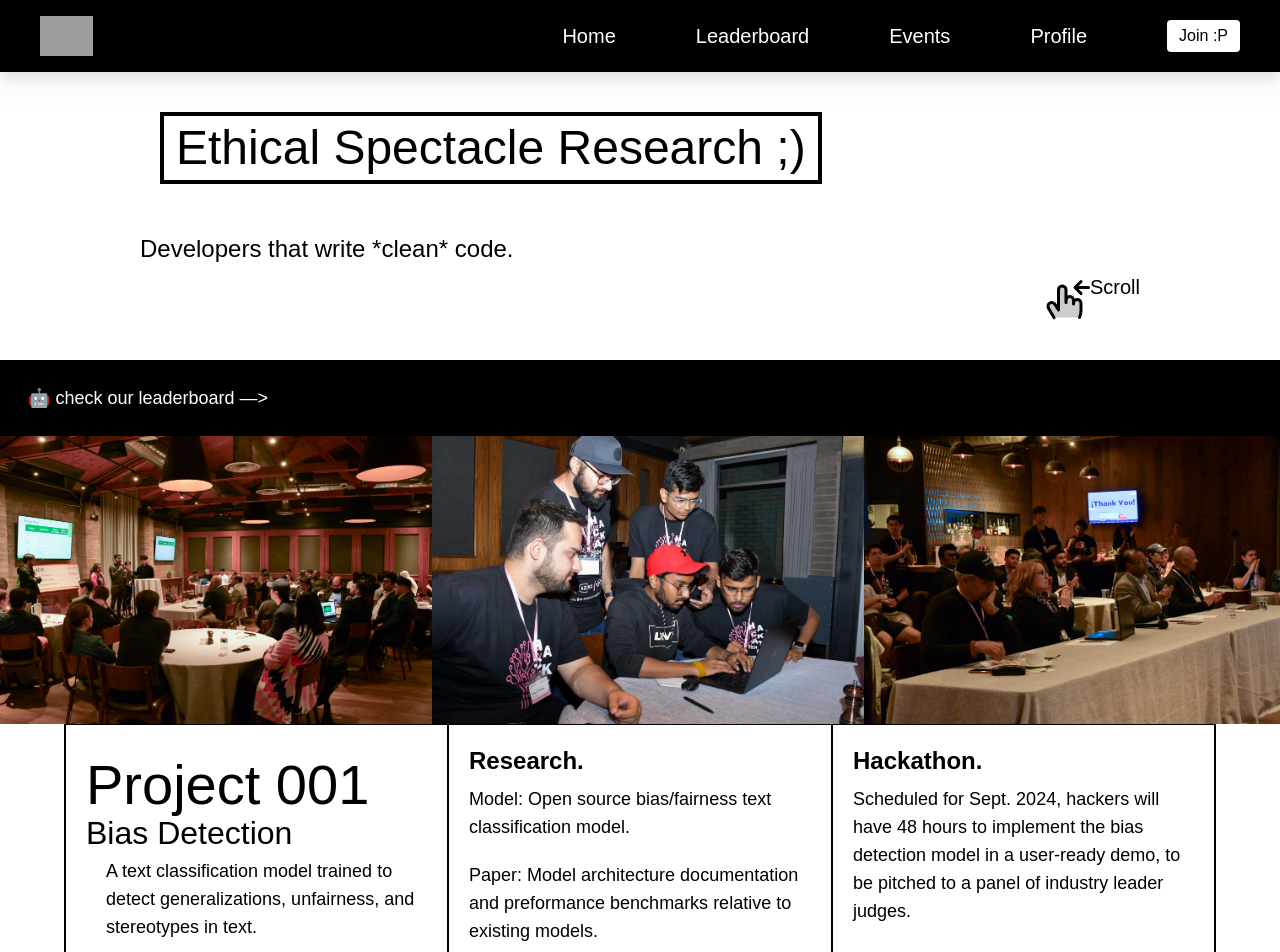
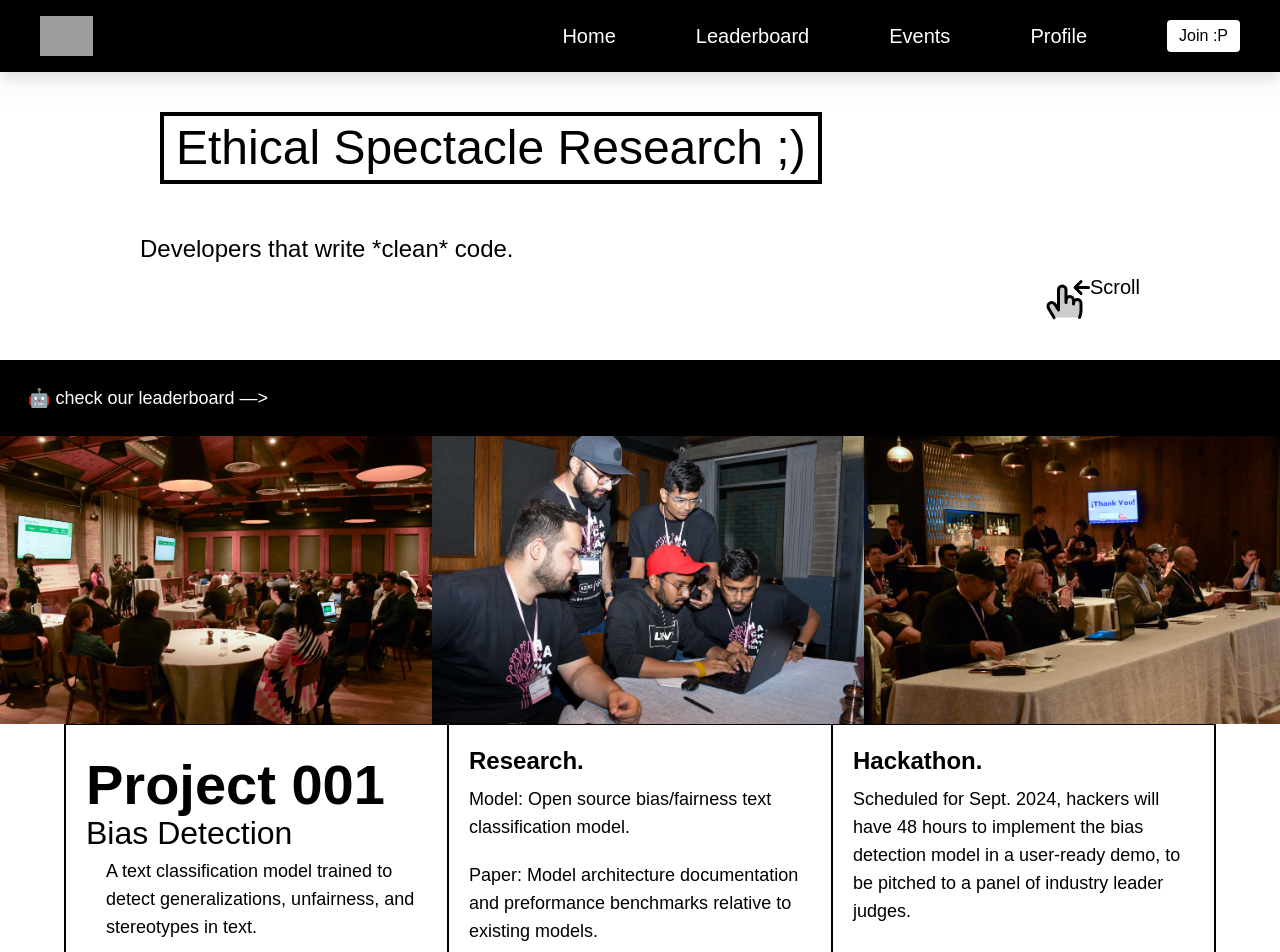
Before and after one commit to Ethical-Spectacle/newsite, a Next.js app: page / in a window 1280 px wide. Shown: the top 952 px of the page. Built offline with nearby package versions, Linux system fonts and the light colour scheme; grey boxes are pictures that could not be loaded; a web font is replaced by a local one.

Commit message:
font bug

```diff
--- a/app/components/Home/ResearchProjectBias.js
+++ b/app/components/Home/ResearchProjectBias.js
@@ -7,7 +7,7 @@ const BiasProjectCarousel = () => {
     <div className="bg-white">
       <div className="scroll-container hide-scrollbar flex md:justify-center justify-start">
         <div className="w-full md:w-96 md:h-80 scroll-item border border-black border-l-2 px-5 pt-5">
-          <h1 className="mt-2 md:mt-5">Project 001</h1>
+          <h1 className="mt-2 md:mt-5 font-bold">Project 001</h1>
           <h2 className="mt-3">Bias Detection</h2>
           <p className="pl-5 mt-2">A text classification model trained to detect generalizations, unfairness, and stereotypes in text.</p>
           <h2 className="flex flex-row justify-end pr-5 text-xl md:hidden"><PiHandSwipeLeftDuotone className="mt-3 text-4xl"/></h2>
```
